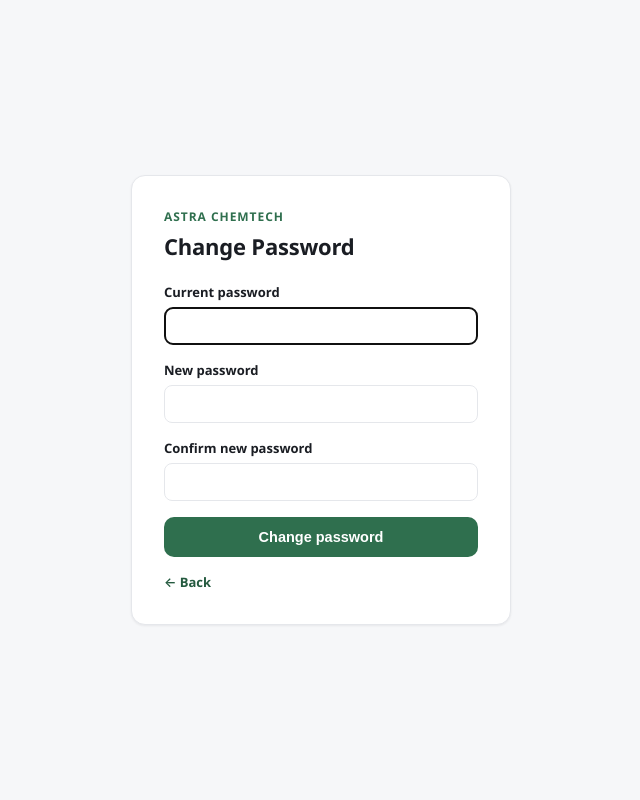
After one commit to OmDesai1221/Financial_auto, a Flask app: page /change-password in a window 1280 px wide. The commit adds this page. Shown: the whole page, without its empty margins (319-959 px from the left). Run offline with Flask 3, Linux system fonts and the light colour scheme; the visitor is signed in with stand-in values (Sample User, id 1).

Commit message:
Add login page and password-change flow
Single hardcoded username (kishor), default password, every route
protected via a before_request guard except /login itself. Password
changes require the current password and are persisted (hashed with
werkzeug's scrypt-based hasher, never plaintext) to a gitignored local
file, so a changed password survives app restarts and is specific to
whichever machine changed it — the original default no longer works
for login or for changing the password again once it's been changed.
Also guards against open-redirect via the login page's `next` param.

```diff
--- a/app/app.py
+++ b/app/app.py
@@ -3,13 +3,14 @@ import re
 import shutil
 import datetime
 import traceback
-from flask import Flask, request, render_template, send_file, redirect, url_for, flash
+from flask import Flask, request, render_template, send_file, redirect, url_for, flash, session
 
 import openpyxl
 from openpyxl.cell.cell import MergedCell
 
 import transform_type1 as t1
 import transform_type2 as t2
+import auth
 
 BASE_DIR = os.path.dirname(os.path.abspath(__file__))
 PROJECT_DIR = os.path.dirname(BASE_DIR)
@@ -27,7 +28,65 @@ for d in (UPLOAD_DIR, OUTPUT_DIR, HISTORY_DIR, PENDING_DIR):
     os.makedirs(d, exist_ok=True)
 
 app = Flask(__name__)
-app.secret_key = "astra-chemtech-pnl-tool"  # local tool only, no auth needed
+app.secret_key = "astra-chemtech-pnl-tool"  # signs the login session cookie; kept stable across restarts on purpose
+
+PUBLIC_ROUTES = {"login"}  # accessible without being logged in
+
+
+@app.before_request
+def require_login():
+    if request.endpoint is None:
+        return  # e.g. a 404 on a non-matching path — let it 404 normally
+    if request.endpoint in PUBLIC_ROUTES or request.endpoint == "static":
+        return
+    if not session.get("logged_in"):
+        return redirect(url_for("login", next=request.path))
+
+
+def _safe_next_path(candidate):
+    """Only ever redirect to a path within this app — a `next` value from
+    a query string or form field is user-controlled, so an unrestricted
+    redirect there would be an open-redirect vector."""
+    if candidate and candidate.startswith("/") and not candidate.startswith("//"):
+        return candidate
+    return url_for("index")
+
+
+@app.route("/login", methods=["GET", "POST"])
+def login():
+    if request.method == "POST":
+        username = request.form.get("username", "")
+        password = request.form.get("password", "")
+        if auth.verify_login(username, password):
+            session["logged_in"] = True
+            session["username"] = username
+            return redirect(_safe_next_path(request.form.get("next")))
+        flash("Incorrect username or password.", "error")
+    next_path = request.args.get("next", "")
+    return render_template("login.html", next_path=next_path)
+
+
+@app.route("/logout", methods=["POST"])
+def logout():
+    session.clear()
+    return redirect(url_for("login"))
+
+
+@app.route("/change-password", methods=["GET", "POST"])
+def change_password():
+    if request.method == "POST":
+        old_password = request.form.get("old_password", "")
+        new_password = request.form.get("new_password", "")
+        confirm_password = request.form.get("confirm_password", "")
+        if new_password != confirm_password:
+            flash("New password and confirmation don't match.", "error")
+        else:
+            ok, error = auth.change_password(old_password, new_password)
+            if ok:
+                flash("Password changed.", "ok")
+                return redirect(url_for("index"))
+            flash(error, "error")
+    return render_template("change_password.html")
 
 TRANSFORMATIONS = {
     "pnl": {
--- /dev/null
+++ b/app/auth.py
@@ -0,0 +1,61 @@
+"""
+Simple single-user login for this local tool. The username is fixed
+("kishor"); the password starts as the hardcoded default below but can be
+changed (only by providing the current password first) — the change is
+saved to a local file, hashed, so it survives the app being restarted.
+That file is gitignored: it's specific to whichever machine is running
+the tool, never something to commit or share.
+"""
+import os
+import json
+from werkzeug.security import generate_password_hash, check_password_hash
+
+USERNAME = "kishor"
+DEFAULT_PASSWORD = "Shree@1977"
+
+BASE_DIR = os.path.dirname(os.path.abspath(__file__))
+AUTH_FILE = os.path.join(BASE_DIR, "auth_data.json")
+
+
+def _read_stored_hash():
+    if not os.path.isfile(AUTH_FILE):
+        return None
+    try:
+        with open(AUTH_FILE, "r") as f:
+            data = json.load(f)
+        return data.get("password_hash")
+    except (json.JSONDecodeError, OSError):
+        return None
+
+
+def _write_stored_hash(password_hash):
+    with open(AUTH_FILE, "w") as f:
+        json.dump({"password_hash": password_hash}, f)
+
+
+def _current_password_hash():
+    stored = _read_stored_hash()
+    if stored:
+        return stored
+    # first run ever — seed the file with the default password's hash so
+    # behavior is consistent from here on (verify + change both read/write
+    # the same file rather than special-casing "no file yet")
+    default_hash = generate_password_hash(DEFAULT_PASSWORD)
+    _write_stored_hash(default_hash)
+    return default_hash
+
+
+def verify_login(username, password):
+    return username == USERNAME and check_password_hash(_current_password_hash(), password)
+
+
+def change_password(old_password, new_password):
+    """Returns (ok, error_message). Requires the current password to
+    succeed — this is the only way to change it, there's no recovery/reset
+    path by design for a single hardcoded username."""
+    if not check_password_hash(_current_password_hash(), old_password):
+        return False, "Current password is incorrect."
+    if not new_password or len(new_password) < 4:
+        return False, "New password must be at least 4 characters."
+    _write_stored_hash(generate_password_hash(new_password))
+    return True, None
--- /dev/null
+++ b/app/templates/change_password.html
@@ -0,0 +1,63 @@
+<!doctype html>
+<html lang="en">
+<head>
+  <meta charset="utf-8">
+  <meta name="viewport" content="width=device-width, initial-scale=1">
+  <title>Change Password</title>
+  <style>
+    :root {
+      --ink: #1a1d23; --muted: #6b7280; --border: #e5e7eb; --bg: #f6f7f9;
+      --card: #ffffff; --accent: #2f6f4e; --accent-dark: #245a3f; --radius: 14px;
+    }
+    * { box-sizing: border-box; }
+    body {
+      font-family: "Segoe UI", -apple-system, BlinkMacSystemFont, Arial, sans-serif;
+      background: var(--bg); color: var(--ink); margin: 0;
+      min-height: 100vh; display: flex; align-items: center; justify-content: center;
+      padding: 20px;
+    }
+    .card {
+      background: var(--card); border: 1px solid var(--border); border-radius: var(--radius);
+      padding: 32px; width: 100%; max-width: 380px;
+      box-shadow: 0 1px 3px rgba(16, 24, 40, 0.04), 0 1px 2px rgba(16, 24, 40, 0.03);
+    }
+    .eyebrow { font-size: 12px; font-weight: 600; letter-spacing: 0.08em; text-transform: uppercase; color: var(--accent); margin-bottom: 6px; }
+    h1 { font-size: 22px; font-weight: 700; margin: 0 0 22px; letter-spacing: -0.01em; }
+    label { display: block; font-size: 13px; font-weight: 600; margin-bottom: 6px; }
+    input {
+      width: 100%; padding: 10px 12px; border: 1px solid var(--border); border-radius: 8px;
+      font-size: 14px; margin-bottom: 16px;
+    }
+    button {
+      width: 100%; background: var(--accent); color: white; border: none;
+      padding: 12px 20px; border-radius: 10px; font-size: 14.5px; font-weight: 600; cursor: pointer;
+    }
+    button:hover { background: var(--accent-dark); }
+    .flash { padding: 10px 14px; border-radius: 8px; margin-bottom: 16px; font-size: 13px; }
+    .flash.error { background: #fde8e8; color: #9b1c1c; }
+    .flash.ok { background: #eaf3ee; color: #245a3f; }
+    .back { display: inline-block; margin-top: 16px; color: var(--accent-dark); text-decoration: none; font-size: 13px; font-weight: 600; }
+  </style>
+</head>
+<body>
+  <div class="card">
+    <div class="eyebrow">Astra Chemtech</div>
+    <h1>Change Password</h1>
+    {% with messages = get_flashed_messages(with_categories=true) %}
+      {% for category, msg in messages %}
+        <div class="flash {{ category }}">{{ msg }}</div>
+      {% endfor %}
+    {% endwith %}
+    <form method="post">
+      <label for="old_password">Current password</label>
+      <input type="password" name="old_password" id="old_password" autocomplete="current-password" required autofocus>
+      <label for="new_password">New password</label>
+      <input type="password" name="new_password" id="new_password" autocomplete="new-password" required>
+      <label for="confirm_password">Confirm new password</label>
+      <input type="password" name="confirm_password" id="confirm_password" autocomplete="new-password" required>
+      <button type="submit">Change password</button>
+    </form>
+    <a class="back" href="/">&larr; Back</a>
+  </div>
+</body>
+</html>
```
Also changed, not shown: app/templates/index.html (+12 -2 lines), app/templates/login.html (added, +59 -0 lines), README.md, 1 other file.
